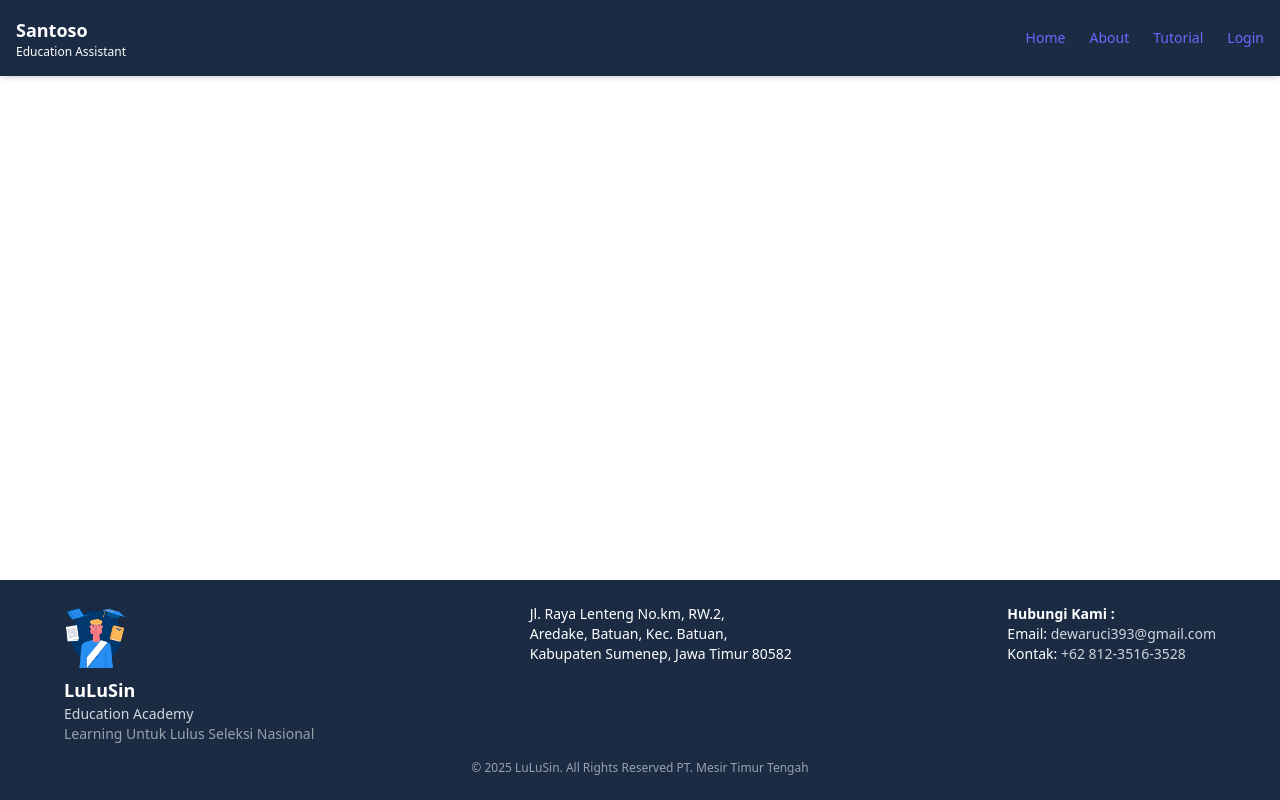
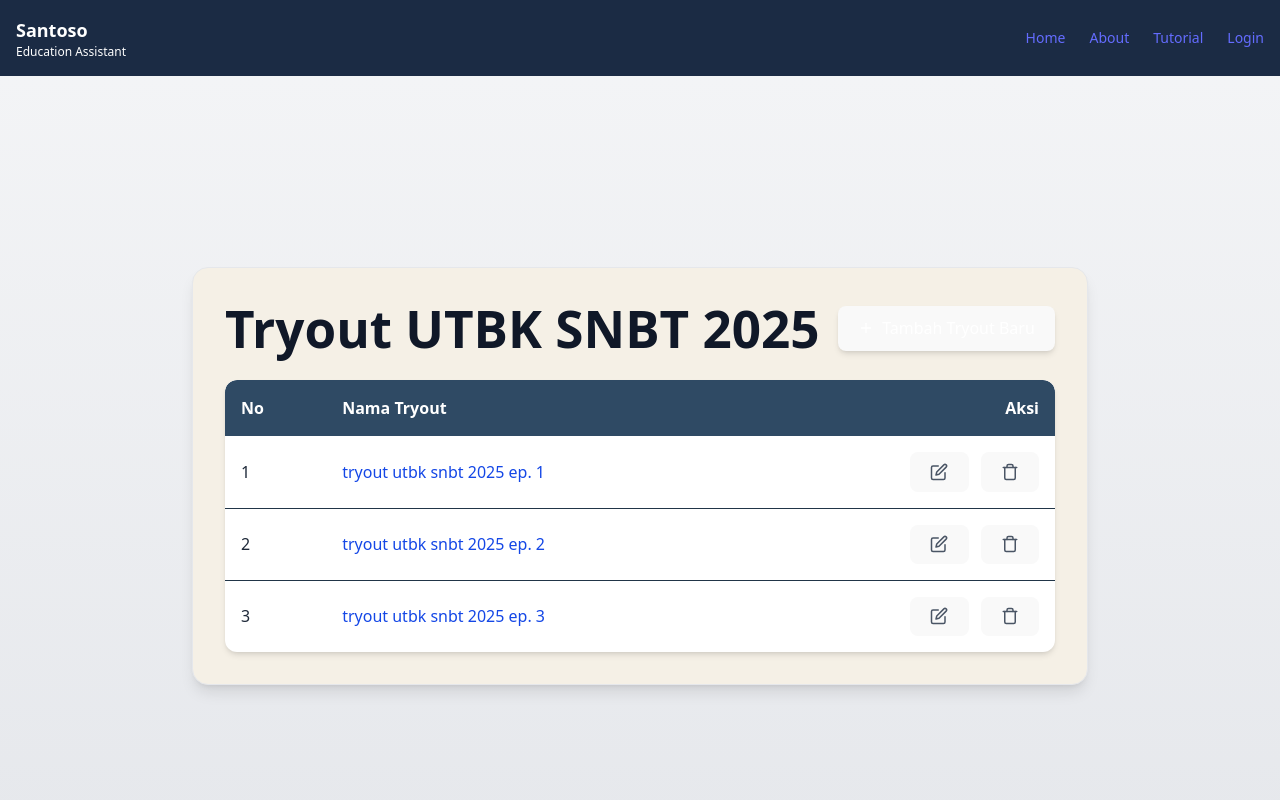
Before and after one commit to mifzalf/LuLuSin-FrontEnd, a React (Vite) app: page /Guru/Tryout in a window 1280 px wide. Built offline with nearby package versions, Linux system fonts and the light colour scheme.

Commit message:
membuat halaman tryout untuk guru

```diff
--- a/src/App.jsx
+++ b/src/App.jsx
@@ -22,7 +22,7 @@ import EditPembahasanSoalTryout from "./Pages/Guru/editpembahasansoaltryout";
 import EditSoalCreatePembahasan from "./Pages/Guru/EditSoalCreatePembahasan";
 import EditTryout from "./Pages/Guru/EditTryout";
 import EditTryoutSubjek from "./Pages/Guru/EditTryoutSubjek";
-
+import GuruTryout from "./Pages/Guru/GuruTryout";
 function App() {
   const [count, setCount] = useState(0);
 
@@ -98,6 +98,7 @@ function App() {
             <Route path="Guru/Tryout/id/subjek/editpembahasan/create" element={<EditSoalCreatePembahasan />} />
             <Route path="Guru/Tryout/id/subjek/edit" element={<EditTryout />} />
             <Route path="Guru/Tryout/id/editsubjek" element={<EditTryoutSubjek />} />
+            <Route path="Guru/Tryout" element={<GuruTryout />} />
           </Routes>
         </Layout>
       } />
--- /dev/null
+++ b/src/Pages/Guru/GuruTryout.jsx
@@ -0,0 +1,115 @@
+"use client";
+import { motion } from "framer-motion";
+import { FiEdit, FiTrash, FiPlus } from "react-icons/fi";
+
+const GuruTryout = () => {
+  const tryouts = [
+    { id: 1, nama: "tryout utbk snbt 2025 ep. 1" },
+    { id: 2, nama: "tryout utbk snbt 2025 ep. 2" },
+    { id: 3, nama: "tryout utbk snbt 2025 ep. 3" },
+  ];
+
+  // Animation variants
+  const containerVariants = {
+    hidden: { opacity: 0 },
+    visible: {
+      opacity: 1,
+      transition: {
+        when: "beforeChildren",
+        staggerChildren: 0.1,
+      },
+    },
+  };
+
+  const itemVariants = {
+    hidden: { y: 20, opacity: 0 },
+    visible: {
+      y: 0,
+      opacity: 1,
+      transition: { type: "spring", stiffness: 100 },
+    },
+  };
+
+  return (
+    <div className="bg-gradient-to-b from-gray-100 to-gray-200 flex justify-center items-center min-h-screen w-screen p-4">
+      <motion.div
+        className="w-full max-w-4xl bg-[#f5f0e6] p-8 rounded-2xl shadow-lg border border-gray-200"
+        initial={{ opacity: 0, y: 30 }}
+        animate={{ opacity: 1, y: 0 }}
+        transition={{ duration: 0.6, ease: "easeOut" }}
+      >
+        <motion.div
+          className="flex justify-between items-center mb-6"
+          initial={{ opacity: 0 }}
+          animate={{ opacity: 1 }}
+          transition={{ delay: 0.2 }}
+        >
+          <motion.h1
+            className="text-2xl font-bold text-gray-900"
+            initial={{ x: -20, opacity: 0 }}
+            animate={{ x: 0, opacity: 1 }}
+            transition={{ delay: 0.3, type: "spring" }}
+          >
+            Tryout UTBK SNBT 2025
+          </motion.h1>
+          <motion.button
+            className="bg-[#2f4a64] text-white px-4 py-2 rounded-lg hover:bg-[#1e364d] transition-all flex items-center gap-2 shadow-md"
+            whileHover={{ scale: 1.05 }}
+            whileTap={{ scale: 0.95 }}
+          >
+            <FiPlus /> Tambah Tryout Baru
+          </motion.button>
+        </motion.div>
+
+        <motion.div
+          className="bg-white rounded-xl overflow-hidden shadow-md"
+          variants={containerVariants}
+          initial="hidden"
+          animate="visible"
+        >
+          <table className="w-full border-collapse">
+            <thead>
+              <tr className="bg-[#2f4a64] text-white">
+                <th className="p-4 text-left rounded-tl-xl">No</th>
+                <th className="p-4 text-left">Nama Tryout</th>
+                <th className="p-4 text-right rounded-tr-xl">Aksi</th>
+              </tr>
+            </thead>
+            <tbody>
+              {tryouts.map((tryout, index) => (
+                <motion.tr
+                  key={tryout.id}
+                  className="border-b last:border-b-0 hover:bg-gray-50 transition-colors"
+                  variants={itemVariants}
+                >
+                  <td className="p-4 text-gray-800">{index + 1}</td>
+                  <td className="p-4 font-medium text-blue-700">
+                    {tryout.nama}
+                  </td>
+                  <td className="p-4 flex space-x-3 justify-end">
+                    <motion.button
+                      className="text-gray-600 hover:text-blue-700 bg-gray-100 p-2 rounded-full"
+                      whileHover={{ scale: 1.1, backgroundColor: "#e6f7ff" }}
+                      whileTap={{ scale: 0.9 }}
+                    >
+                      <FiEdit size={18} />
+                    </motion.button>
+                    <motion.button
+                      className="text-gray-600 hover:text-red-700 bg-gray-100 p-2 rounded-full"
+                      whileHover={{ scale: 1.1, backgroundColor: "#fff1f0" }}
+                      whileTap={{ scale: 0.9 }}
+                    >
+                      <FiTrash size={18} />
+                    </motion.button>
+                  </td>
+                </motion.tr>
+              ))}
+            </tbody>
+          </table>
+        </motion.div>
+      </motion.div>
+    </div>
+  );
+};
+
+export default GuruTryout;
```
